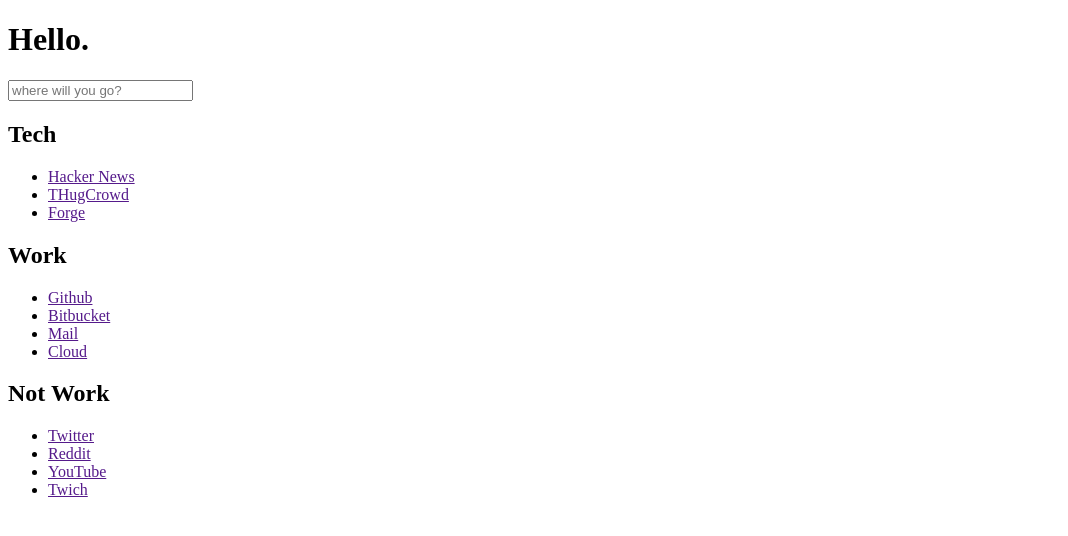
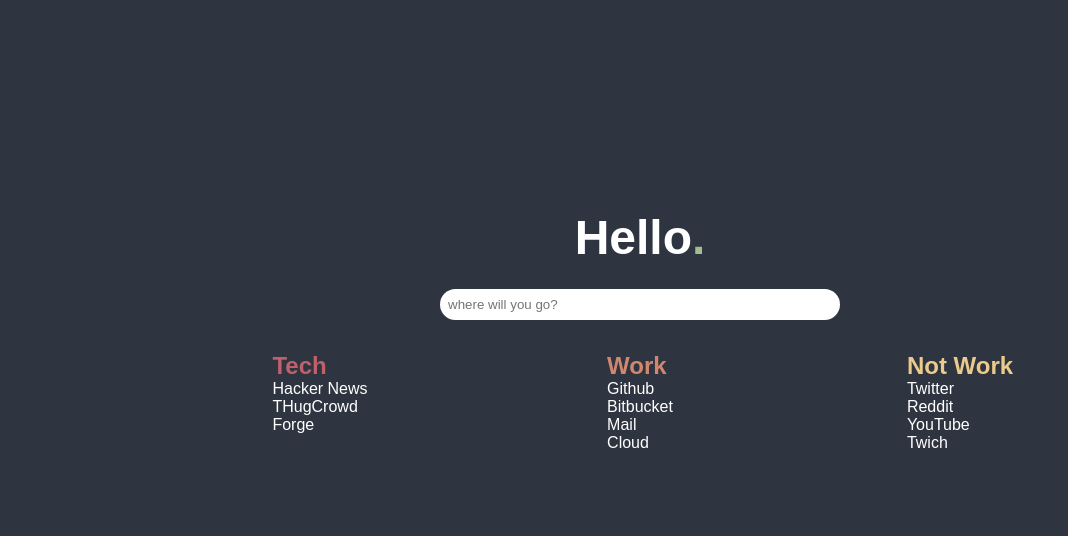
Before and after one commit to asenka0301/Starting_page, a plain HTML site: page index.html in a window 1280 px wide. Shown: the whole page, without its empty margins (0-1068 px from the left). Drawn offline with Linux system fonts and the light colour scheme; a web font is replaced by a local one.

Commit message:
Creating grid

```diff
--- a/index.html
+++ b/index.html
@@ -7,11 +7,14 @@
     <title>Starting page</title>
 </head>
 <body>
+    <div class="wrapper">
+        <div class="search">
             <h1>Hello<span>.</span></h1>
-    <input type="text" name="" id="" placeholder="where will you go?">
-
-    <div>
-        <h2>Tech</h2>
+            <input type="search" name="" id="search" placeholder="where will you go?">
+        </div>
+        <div class="container">
+            <div class="item1">
+                <h2 class="tech">Tech</h2>
                 <ul>
                     <li><a href="">Hacker News</a></li>
                     <li><a href="">THugCrowd</a></li>
@@ -19,8 +22,8 @@
                 </ul>
             </div>
 
-    <div>
-        <h2>Work</h2>
+            <div class="item2">
+                <h2 class="work">Work</h2>
                 <ul>
                     <li><a href="">Github</a></li>
                     <li><a href="">Bitbucket</a></li>
@@ -29,8 +32,8 @@
                 </ul>
             </div>
 
-    <div>
-        <h2>Not Work</h2>
+            <div class="item3">
+                <h2  class="not_work">Not Work</h2>
                 <ul>
                     <li><a href="">Twitter</a></li>
                     <li><a href="">Reddit</a></li>
@@ -38,5 +41,10 @@
                     <li><a href="">Twich</a></li>
                 </ul>
             </div>
+        </div>
+
+    </div>
+
+
 </body>
 </html>
--- a/style.css
+++ b/style.css
@@ -0,0 +1,78 @@
+
+@import url('https://fonts.googleapis.com/css2?family=Monda&display=swap');
+
+* {
+    box-sizing: border-box;
+    margin: 0;
+    padding: 0;
+}
+
+body {
+    background-color: #2E3440;
+    color: white;
+    font-family: 'Monda', sans-serif;
+}
+
+.wrapper {
+    width: 960px;
+    margin: 0 auto;
+}
+
+
+h1 {
+    font-size: 3rem;
+    margin-bottom: 1.5rem;
+}
+
+span {
+    color: #A3BE8C;
+}
+
+.search {
+    display: flex;
+    flex-direction: column;
+    justify-content: flex-end;
+    align-items: center;
+    width: 100%;
+    height: 40vh;
+    margin-bottom: 2rem;
+}
+
+input {
+    padding: 0.5rem;
+    border: none;
+    border-radius: 22px;
+    width: 400px;
+}
+
+.container {
+    display: grid;
+    grid-template-columns: 1fr 1fr 1fr;
+    align-items: flex-start;
+
+}
+
+.item1, .item2, .item3 {
+    justify-self: center;
+}
+
+.tech {
+    color: #BF616A;
+}
+
+.work {
+    color: #D08770;
+}
+
+.not_work {
+    color: #EBCB8B;
+}
+
+li {
+    list-style-type: none;
+}
+
+a {
+    color: white;
+    text-decoration: none;
+}
```
Lines whose indentation alone changed are shown as unchanged.
